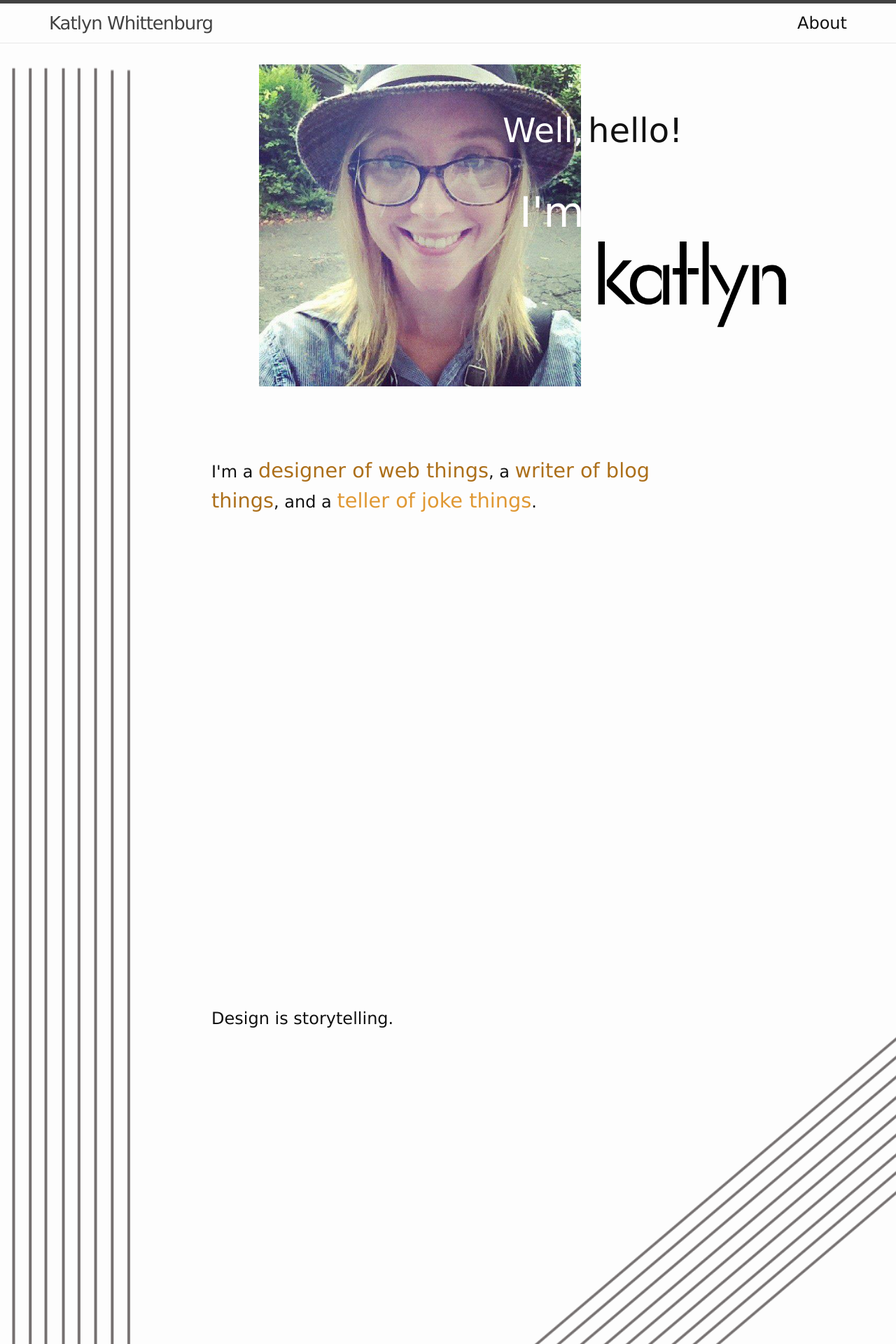
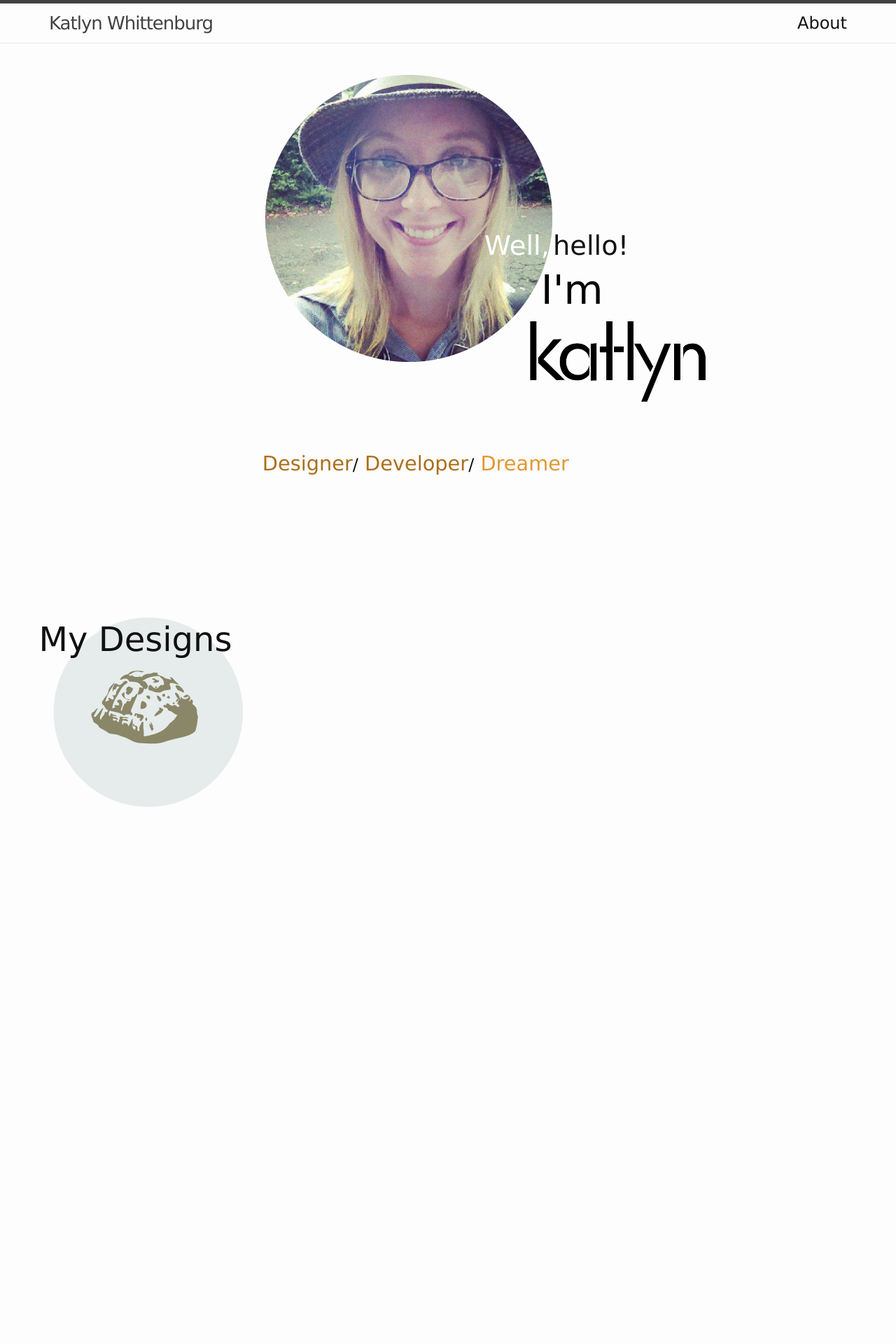
Before and after one commit to katlynwhitt/KatlynPortfolio, a Jekyll site: the page built from index.html, in a window 1280 px wide. Shown: the top 1920 px of the page at 70% size. Built offline with Jekyll 4.4.1, drawn with Linux system fonts in a browser that asks for light colours.

Commit message:
reworking landing page

```diff
--- a/css/main.scss
+++ b/css/main.scss
@@ -55,67 +55,87 @@ $on-laptop:        800px;
 ;
 
 
-.vertical-lines{
-  position: absolute;
-  z-index: 1;
-  margin-left: -8em;
-  margin-top: -1.3em;
-  width: 450px;
-}
+// .vertical-lines{
+//   float:left;
+// }
+
+// .header-container{
+//   position:absolute;
+//   // padding-top: ;
+//   margin: 0 auto;
+// }
 
 .headshot-img {
   position: absolute;
-  width:  460px;
+  // width:  460px;
   padding-left: 300px;
+  // margin: 0 auto;
 }
 
 .page-heading-1 {
   position: relative;
-  margin-left: 13.5em;
-  font-size: 2em;
-  padding-top: 1.2em;
+  margin-left: 16.2em;
+  font-size: 1.6em;
+  padding-top: 6em;
   color: white;
 }
 
 .page-heading-2 {
   float: right;
   position: absolute;
-  margin-left: 770px;
-  font-size: 2em;
-  margin-top: -1.8em;
+  margin-left: 720px;
+  font-size: 1.6em;
+  margin-top: -1.89em;
 }
 
 .page-heading-3 {
   position: relative;
-  font-size: 2.5em;
-  margin-left: 11.2em;
-  margin-top: .6em;
-  color: white;
+  font-size: 2.4em;
+  margin-left: 12.2em;
+  margin-top: -.4em;
+  color: black;
 }
 
 .logo {
   position: absolute;
-  margin-left: 32em;
-  width: 300px;
-  margin-top: -1.2em;
+  margin-left: 28em;
+  width: 280px;
+  margin-top: -1em;
 }
+
 
 .skills {
   position: relative;
-  padding-top: 12em;
+  padding-top: 7em;
   font-size: 1em;
-  padding-left: 1em;
   max-width:700px;
-  margin: 0 auto;
+  margin-left: 12.7em;
 
-    .designer, .blogger, .comic, .more{
+    .designer,.blogger,.comic,.more{
       font-size: 1.2em;
     }
 }
 
-.portfolio{
-  width: 800px;
-  height: 700px;
+@media (max-width: 800px){
+  .skills{
+    margin-left: 2em;
+  }
+}
+
+@media (max-width: 640px){
+  .skills {
+    margin-left: 3.1em;;
+  }
+}
+
+@media (max-width: 400px){
+  .skills{
+    margin-left: 1em;
+
+      .designer, .blogger, .comic, .more{
+        font-size: 1em;
+      }
+  }
 }
 
 img{
@@ -123,23 +143,18 @@ img{
   vertical-align: baseline;
 }
 
-.right-diagonals{
-  margin-top: -1em;
-  margin-left: 2em;
-  width: 1150px;
+.my-designs{
+  // font-family: $decorative-font-family;
+  font-size: 2em;
+  position: absolute;
+  margin-left: -.3em;
+  padding-top: 4em;
+
 }
 
-.my-designs{
-  font-family: $decorative-font-family;
-  font-size: 4em;
-  position: absolute;
-  margin-left: -.3em;
-  margin-top: 7.5em;
-}
-
-.design-desc{
-  position: relative;
-}
+// .design-desc{
+//   position: relative;
+// }
 
 .hidden-tortoise{
   padding-top: 8em;
--- a/index.html
+++ b/index.html
@@ -4,33 +4,29 @@ layout: default
 
 <div class="home">
 
-  <div class="header-container">
-    <img class="vertical-lines" src="../images/vertical-lines.png">
-    <img class="headshot-img" src="../images/headshot.jpg">
+    <!-- <img class="k" src="../images/k.png"> -->
+    <img class="headshot-img" src="../images/Designed-Headshot.png">
     <h2 class="page-heading-1">Well,</h2>
     <h2 class="page-heading-2">hello!</h2>
     <h3 class="page-heading-3">I'm</h3>
     <img class="logo" src="../images/PortfolioLogo.png">
-  </div>
+
 
   <div class="skills">
-    <div class="description">I'm a <a class="designer" href="">designer of web things</a>, a <a class="blogger" href="">writer of blog things</a>, and a <a class="comic" href="/comedy/">teller of joke things</a>.
+    <div class="description"><a class="designer" href="">Designer</a>/<a class="blogger" href=""> Developer</a>/<a class="comic" href="/comedy/"> Dreamer</a>
     </div>
+  </div>
+  <!-- <div class="portfolio"></div> -->
+  <!-- <img class="right-diagonals" src="../images/diagonal-lines1.png"> -->
+  <div class="my-designs">My Designs</div>
 
-  <div class="portfolio"></div>
-    <div class="my-designs">My Designs</div>
-    <div class="design-desc">Design is storytelling.</div>
-    <img class="right-diagonals" src="../images/portfolio-asset-diagonal.png">
   <!-- <div class="portfolio"></div> -->
-    <img class="hidden-tortoise" src="../images/Hidden-Tortois-Logo.png"
-    <div class="training-with-saun"></div>
-    <div class="jot"></div>
-    <div class="redesign"></div>
-
-  <!-- <div class="about"><a href="/about/">Even more things about me</a></div> -->
-
+  <img class="hidden-tortoise" src="../images/HiddenTortoise-PortfolioAsset.png">
+  <div class="training-with-saun"></div>
+  <div class="jot"></div>
+  <div class="redesign"></div>
+</div>
   <footer></footer>
-
 </div>
 
 <script src="../bower_components/jquery/dist/jquery.js"></script>
```
Also changed, not shown: images/Designed-Headshot.png (added), images/Hidden Tortois.svg (deleted), images/Hidden-Tortois-Logo.png (deleted), images/HiddenTortoise-PortfolioAsset.png (added), images/K.png (added), images/background-img.png (added), images/diagonal-lines1.png (added), 1 other file.
